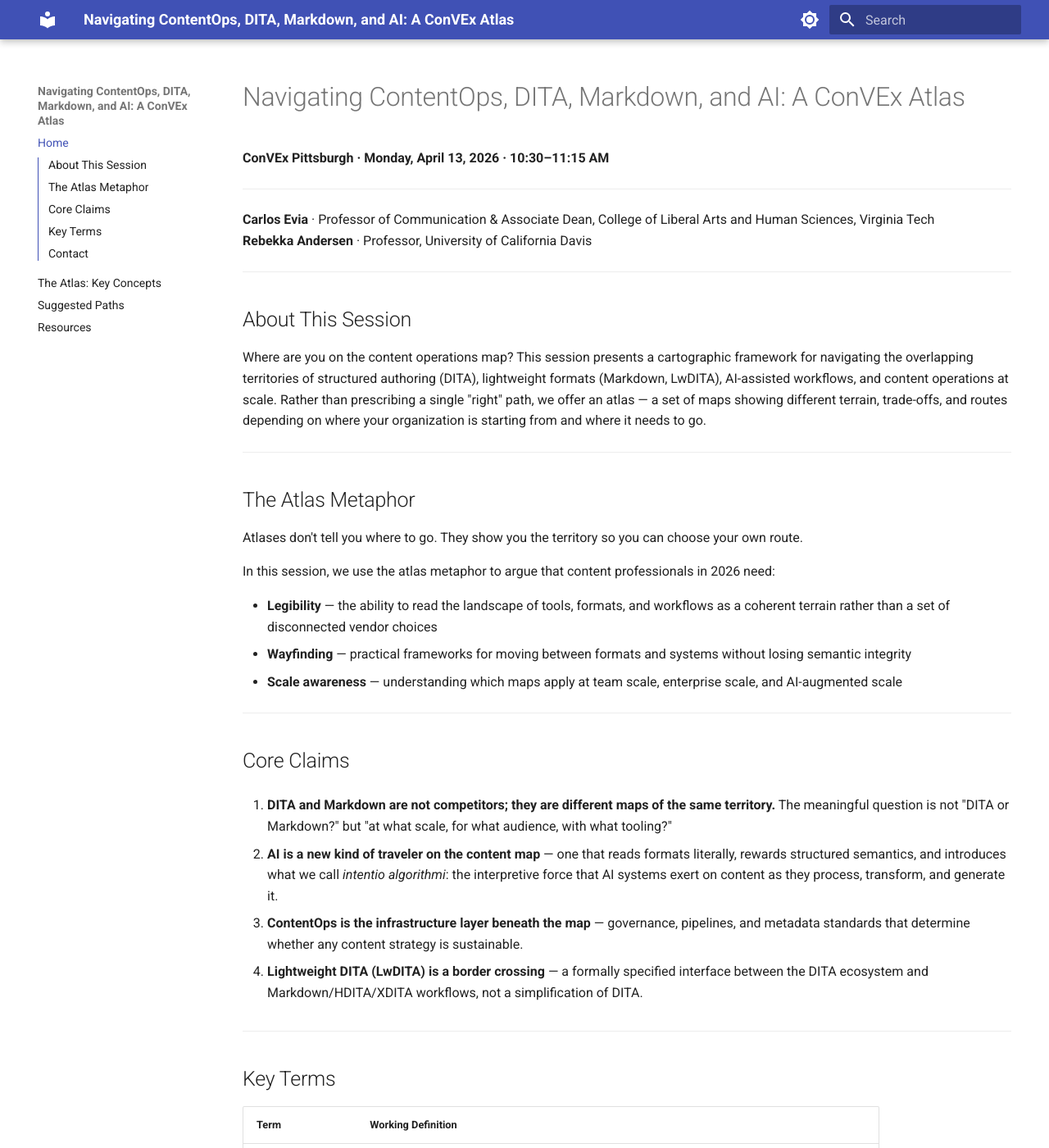
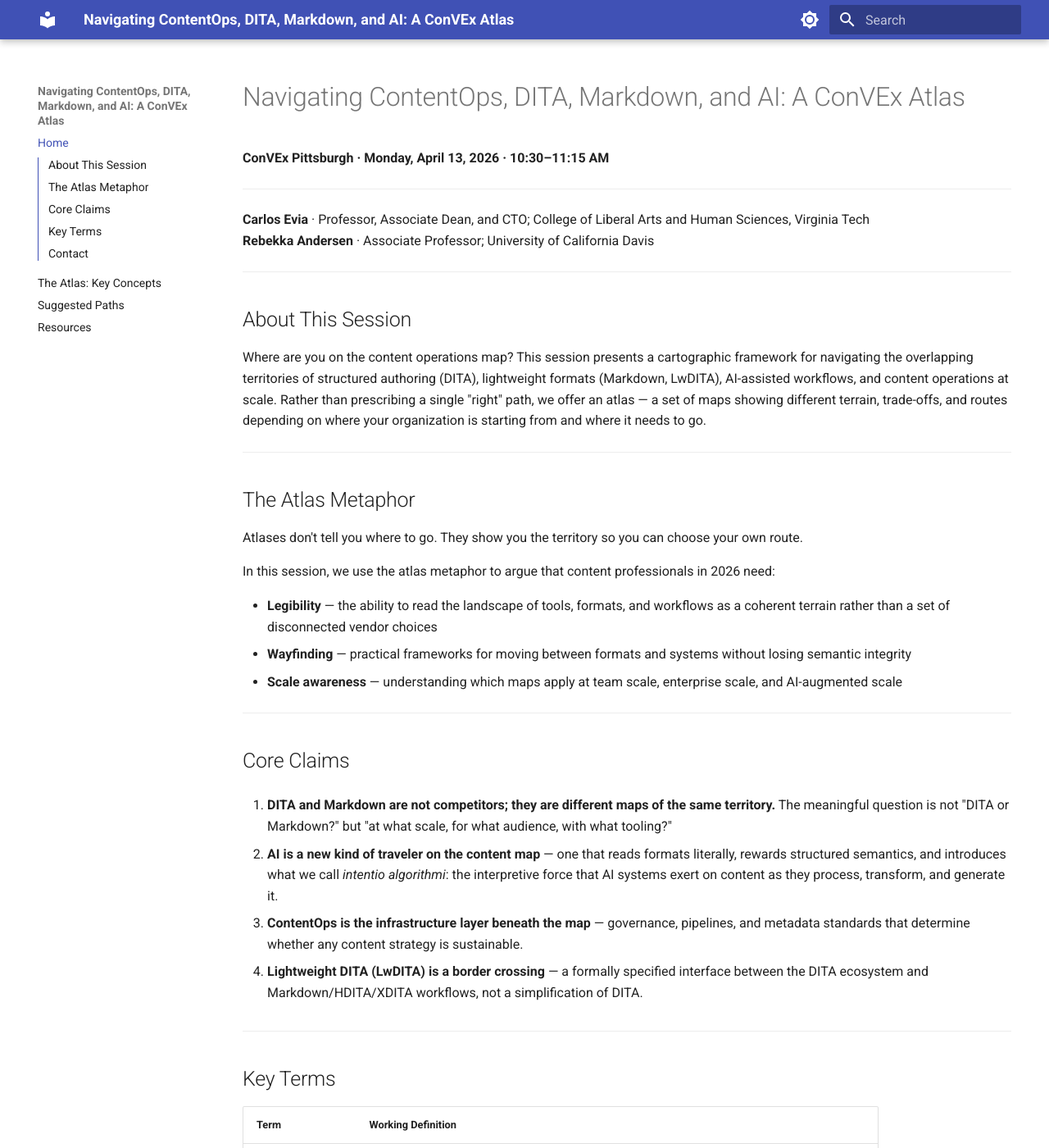
Before and after one commit to VT-Evia/convex-atlas-handout, an MkDocs documentation site: the page built from docs/index.md, in a window 1280 px wide and 1400 px high. Shown: the whole window at 82% size. Built offline with MkDocs 1.6.1 and Material for MkDocs 9.7.7, drawn with Linux system fonts in a browser that asks for light colours; some of the changed text lies outside the part shown.

Commit message:
Revise speaker titles and roles in index.md
Updated titles and roles for speakers in the session details.

```diff
--- a/docs/index.md
+++ b/docs/index.md
@@ -4,8 +4,8 @@
 
 ---
 
-**Carlos Evia** · Professor of Communication & Associate Dean, College of Liberal Arts and Human Sciences, Virginia Tech
-**Rebekka Andersen** · Professor, University of California Davis
+**Carlos Evia** · Professor, Associate Dean, and CTO; College of Liberal Arts and Human Sciences, Virginia Tech
+**Rebekka Andersen** · Associate Professor; University of California Davis
 
 ---
 
```
Also changed, not shown: other parts of docs/index.md (+0 -1 lines).
